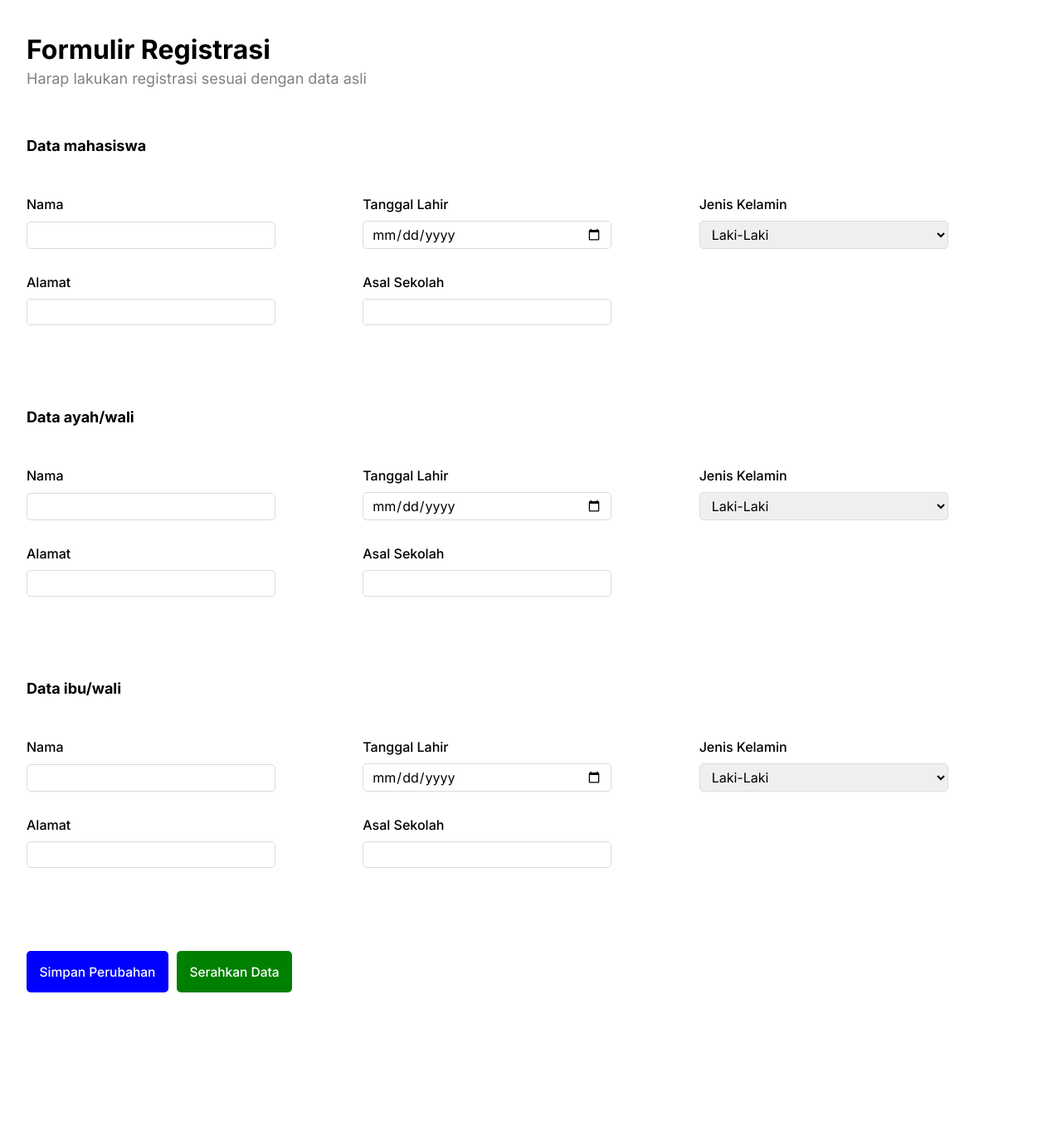
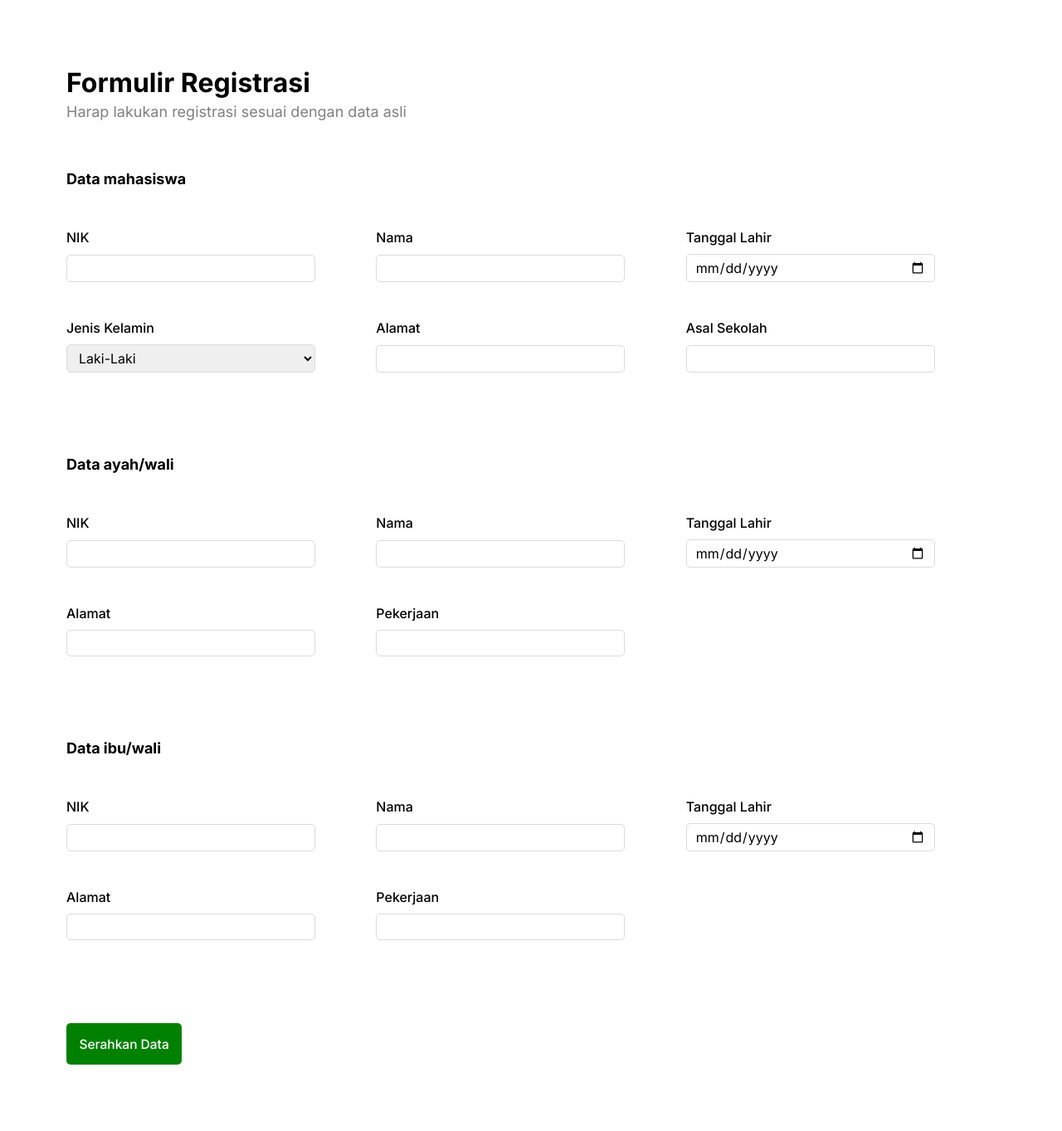
Before and after one commit to AlvinSetyaPranata/app, a Django app: page / in a window 1280 px wide. Shown: the whole page at 83% size. Before the commit the page ends 1196 px from the top, so only its background shows below. Run offline with Django 5.2, Linux system fonts and the light colour scheme.

Commit message:
menyelesaikan halaman registrasi

```diff
--- a/register/static/styles/index.css
+++ b/register/static/styles/index.css
@@ -2,7 +2,7 @@
 
 
 .container {
-    padding: 2.5rem 2rem;
+    padding: 5rem;
 }
 
 
@@ -35,7 +35,7 @@
 .container .form-section .form-holder {
     display: grid;
     grid-template-columns: repeat(3, 1fr);
-    row-gap: 30px;
+    row-gap: 45px;
     margin-top: 50px;
 }
 
@@ -75,14 +75,13 @@
 }
 
 
-.button-container button:first-child {
-    background-color: blue;
+.button-container button {
+    background-color: green;
     font-weight: 500;
     color: white;
 }
 
-.button-container button:last-child {
-    background-color: green;
-    font-weight: 500;
-    color: white;
+
+.button-container button:hover {
+    cursor: pointer;
 }
--- a/register/templates/index.html
+++ b/register/templates/index.html
@@ -13,7 +13,7 @@
       <h1>Formulir Registrasi</h1>
       <h2>Harap lakukan registrasi sesuai dengan data asli</h2>
 
-      <form action="">
+      <form method="post" action="/">
         {% csrf_token %}
 
         <!-- bagian siswa -->
@@ -21,27 +21,31 @@
           <h3>Data mahasiswa</h3>
           <div class="form-holder">
             <div class="field">
+              <label>NIK</label>
+              <input type="text" name="student-national-id" required/>
+            </div>
+            <div class="field">
               <label>Nama</label>
-              <input type="text" />
+              <input type="text" name="student-name" required/>
             </div>
             <div class="field">
               <label>Tanggal Lahir</label>
-              <input type="date" />
+              <input type="date" name="student-birth" required/>
             </div>
             <div class="field">
               <label>Jenis Kelamin</label>
-              <select name="gender" id="gender">
+              <select name="student-gender" id="gender">
                 <option value="L">Laki-Laki</option>
                 <option value="P">Perempuan</option>
               </select>
             </div>
             <div class="field">
               <label>Alamat</label>
-              <input type="text" />
+              <input type="text" name="student-address" required />
             </div>
             <div class="field">
               <label>Asal Sekolah</label>
-              <input type="text" />
+              <input type="text" name="student-education" required />
             </div>
           </div>
         </div>
@@ -51,27 +55,24 @@
           <h3>Data ayah/wali</h3>
           <div class="form-holder">
             <div class="field">
+              <label>NIK</label>
+              <input type="text" name="father-national-id" required />
+            </div>
+            <div class="field">
               <label>Nama</label>
-              <input type="text" />
+              <input type="text" name="father-name" required/>
             </div>
             <div class="field">
               <label>Tanggal Lahir</label>
-              <input type="date" />
-            </div>
-            <div class="field">
-              <label>Jenis Kelamin</label>
-              <select name="gender" id="gender">
-                <option value="L">Laki-Laki</option>
-                <option value="P">Perempuan</option>
-              </select>
+              <input type="date" name="father-birth" required/>
             </div>
             <div class="field">
               <label>Alamat</label>
-              <input type="text" />
+              <input type="text" name="father-address" required/>
             </div>
             <div class="field">
-              <label>Asal Sekolah</label>
-              <input type="text" />
+              <label>Pekerjaan</label>
+              <input type="text" name="father-job" required/>
             </div>
           </div>
         </div>
@@ -81,36 +82,31 @@
           <h3>Data ibu/wali</h3>
           <div class="form-holder">
             <div class="field">
+              <label>NIK</label>
+              <input type="text" name="mother-national-id" required/>
+            </div>
+            <div class="field">
               <label>Nama</label>
-              <input type="text" />
+              <input type="text" name="mother-name" required/>
             </div>
             <div class="field">
               <label>Tanggal Lahir</label>
-              <input type="date" />
-            </div>
-            <div class="field">
-              <label>Jenis Kelamin</label>
-              <select name="gender" id="gender">
-                <option value="L">Laki-Laki</option>
-                <option value="P">Perempuan</option>
-              </select>
+              <input type="date" name="mother-birth" required/>
             </div>
             <div class="field">
               <label>Alamat</label>
-              <input type="text" />
+              <input type="text" name="mother-address" required/>
             </div>
             <div class="field">
-              <label>Asal Sekolah</label>
-              <input type="text" />
+              <label>Pekerjaan</label>
+              <input type="text" name="mother-job" required/>
             </div>
           </div>
         </div>
 
         <div class="button-container">
-            <button type="submit">Simpan Perubahan</button>
             <button type="submit">Serahkan Data</button>
         </div>
-
       </form>
     </div>
   </body>
--- a/register/views.py
+++ b/register/views.py
@@ -9,4 +9,5 @@ class Registrasi(View):
 
 
     def post(self, request):
-        pass
+        print(request.POST)
+        return HttpResponse("<h1>Succes<<h2>")
```
